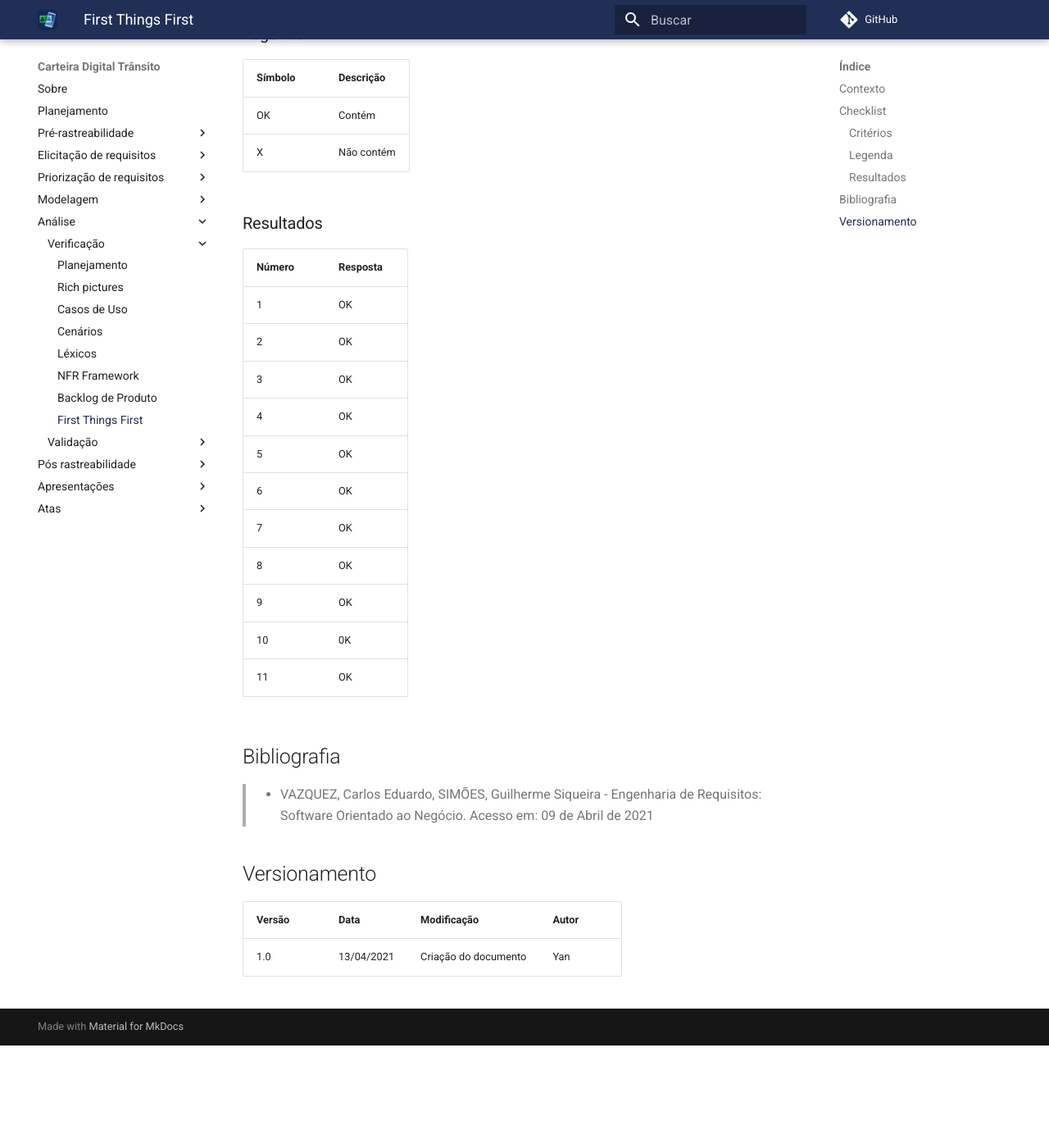
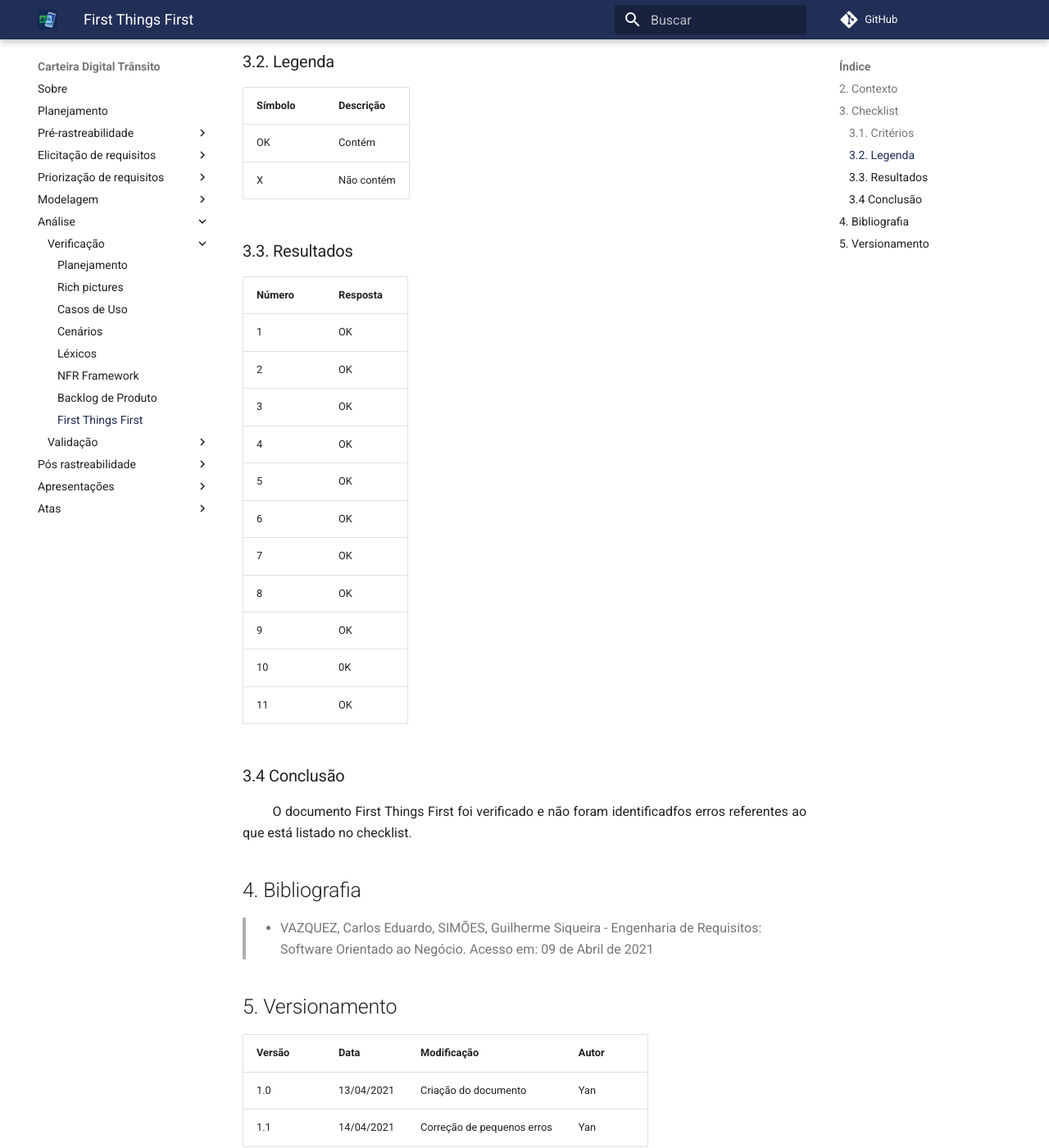
Before and after one commit to sergiosacj/2020.2-CarteiraDigitalTransito, an MkDocs documentation site: the page built from docs/analise/verificacao/first_things_first.md, in a window 1280 px wide and 1400 px high, scrolled down 1070 px. Shown: the whole window at 82% size. Built offline with MkDocs 1.6.1 and Material for MkDocs 9.7.7, drawn with Linux system fonts in a browser that asks for light colours; comment, search, counter and statistics services are not loaded; before the commit the page ends 2345 px from its top, so only the background shows below that; some of the changed text lies outside the part shown.

Commit message:
(#77) Corrigindo pequenos erros

```diff
--- a/docs/analise/verificacao/first_things_first.md
+++ b/docs/analise/verificacao/first_things_first.md
@@ -1,16 +1,17 @@
-# Verificação - First Things First
+# 1. Verificação - First Things First
 
-## Contexto
+## 2. Contexto
 
 - Técnica utilizada: Técnica de Leitura Check-List
 - Autor do documento: Yan Andrade.
+- Revisores do documento: Sérgio Cipriano e Yan Andrade
 - Inspetor: Estevão Reis.
 
 O documento verificado está disponível [aqui](https://requisitos-de-software.github.io/2020.2-CarteiraDigitalTransito/priorizacao/first_thing_first/)
 
 
-## Checklist
-### Critérios
+## 3. Checklist
+### 3.1. Critérios
 
 |Número|Pergunta|
 | ---- | ------ |
@@ -26,14 +27,14 @@ O documento verificado está disponível [aqui](https://requisitos-de-software.g
 | 10 | Os requisitos estão bem escritos? |
 | 11 | Teve boas referências?|
 
-### Legenda
+### 3.2. Legenda
 
 |Símbolo|Descrição|
 |:-|:-|
 |OK|Contém|
 |X|Não contém|
 
-### Resultados
+### 3.3. Resultados
 
 |Número|Resposta|
 | ---- | ------ |
@@ -49,11 +50,16 @@ O documento verificado está disponível [aqui](https://requisitos-de-software.g
 | 10 | 0K |
 | 11 | OK |
 
-## Bibliografia
+### 3.4 Conclusão
+
+&emsp;&emsp; O documento First Things First foi verificado e não foram identificadfos erros referentes ao que está listado no checklist.
+
+## 4. Bibliografia
 
 > - VAZQUEZ, Carlos Eduardo, SIMÕES, Guilherme Siqueira - Engenharia de Requisitos: Software Orientado ao Negócio. Acesso em: 09 de Abril de 2021
 
-## Versionamento
+## 5. Versionamento
 | Versão | Data | Modificação | Autor |
 |--|--|--|--|
 | 1.0 | 13/04/2021 | Criação do documento | Yan |
+| 1.1 | 14/04/2021 | Correção de pequenos erros | Yan |
```
